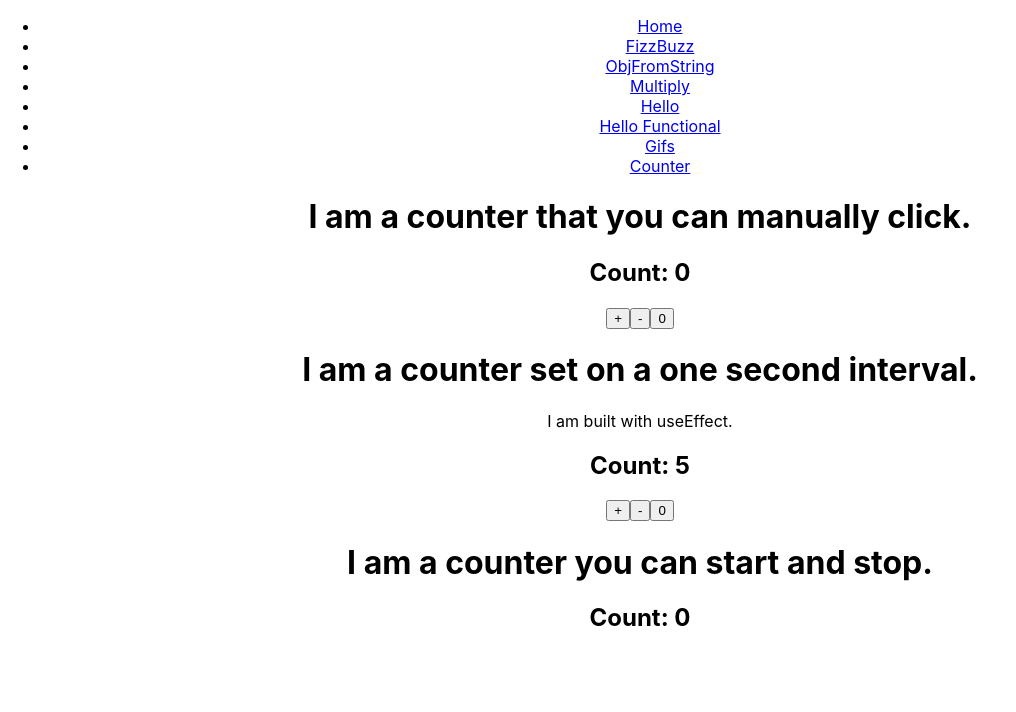
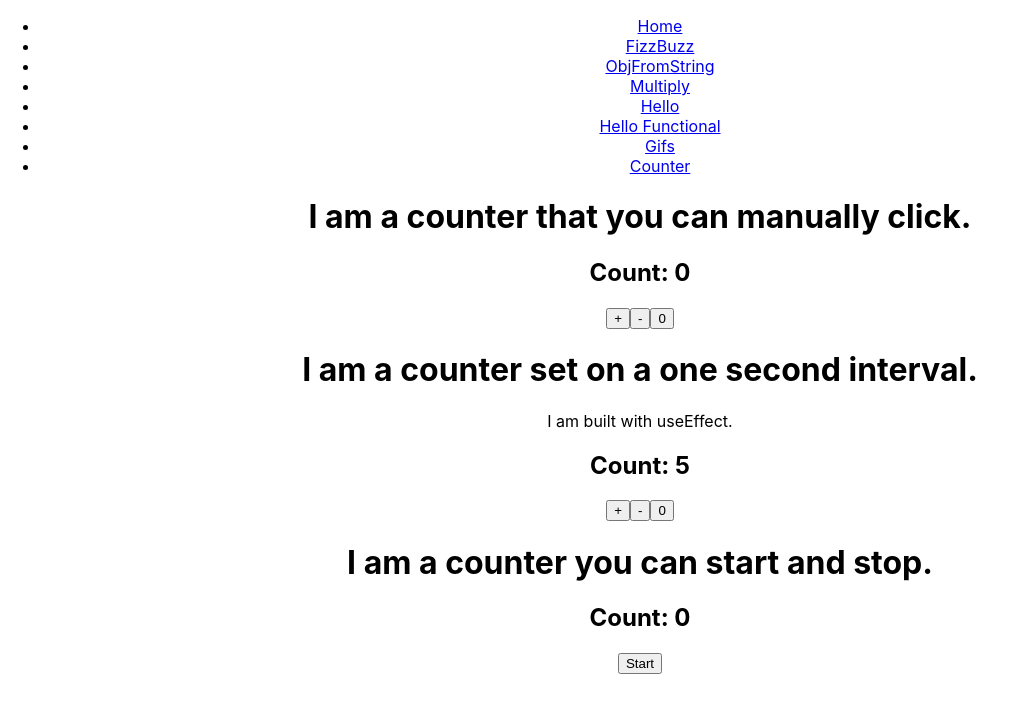
Before and after one commit to MMcClure11/practice-constructor.io, a React (Create React App) app: page /counter in a window 1280 px wide. Shown: the top 712 px of the page, without its empty margins (0-1016 px from the left). Built offline with nearby package versions, Linux system fonts and the light colour scheme.

Commit message:
Add start for pausableCounter

```diff
--- a/src/components/Counter.js
+++ b/src/components/Counter.js
@@ -4,7 +4,6 @@ const Counter = () => {
 
   const [count, setCount] = useState(0)
   const [counter, setCounter] = useState(0)
-  const [pausableCounter, setPausableCounter] = useState(0)
 
   const increase = () => {
     setCount(prevCount => prevCount + 1)
@@ -41,6 +40,20 @@ const Counter = () => {
     setCounter(prevCount => prevCount - 1)
   }
 
+  const [pausableCounter, setPausableCounter] = useState(0)
+
+  const increasePausableCounter = () => {
+    setPausableCounter(prevCount => prevCount + 1)
+  }
+
+ const start = () => {
+   const interval = setInterval(() => {
+     increasePausableCounter()
+   }, 1000)
+ }
+
+
+
   return (
     <div>
       <h1>I am a counter that you can manually click.</h1>
@@ -56,6 +69,7 @@ const Counter = () => {
       <button onClick={ resetCounter }>0</button>
       <h1>I am a counter you can start and stop.</h1>
       <h2>Count: { pausableCounter }</h2>
+      <button onClick={ start }>Start</button>
     </div>
   )
 }
```
